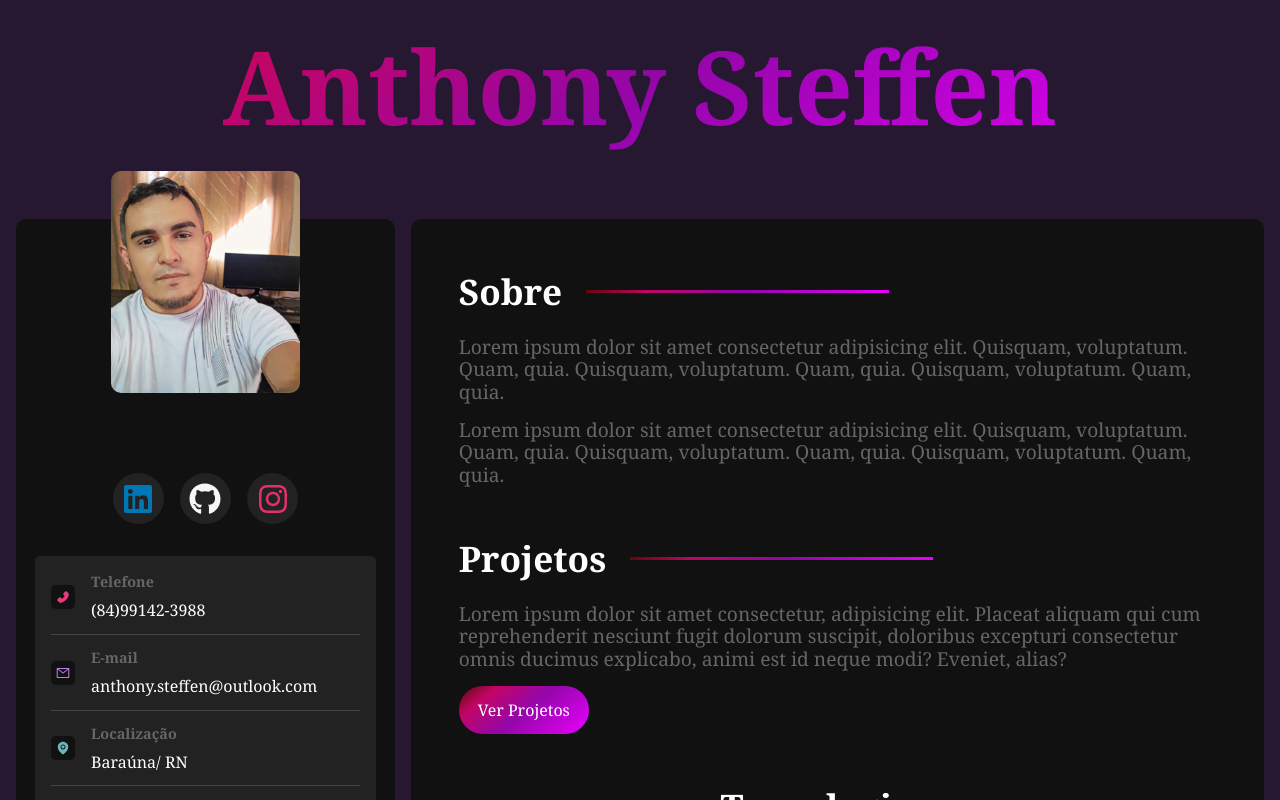
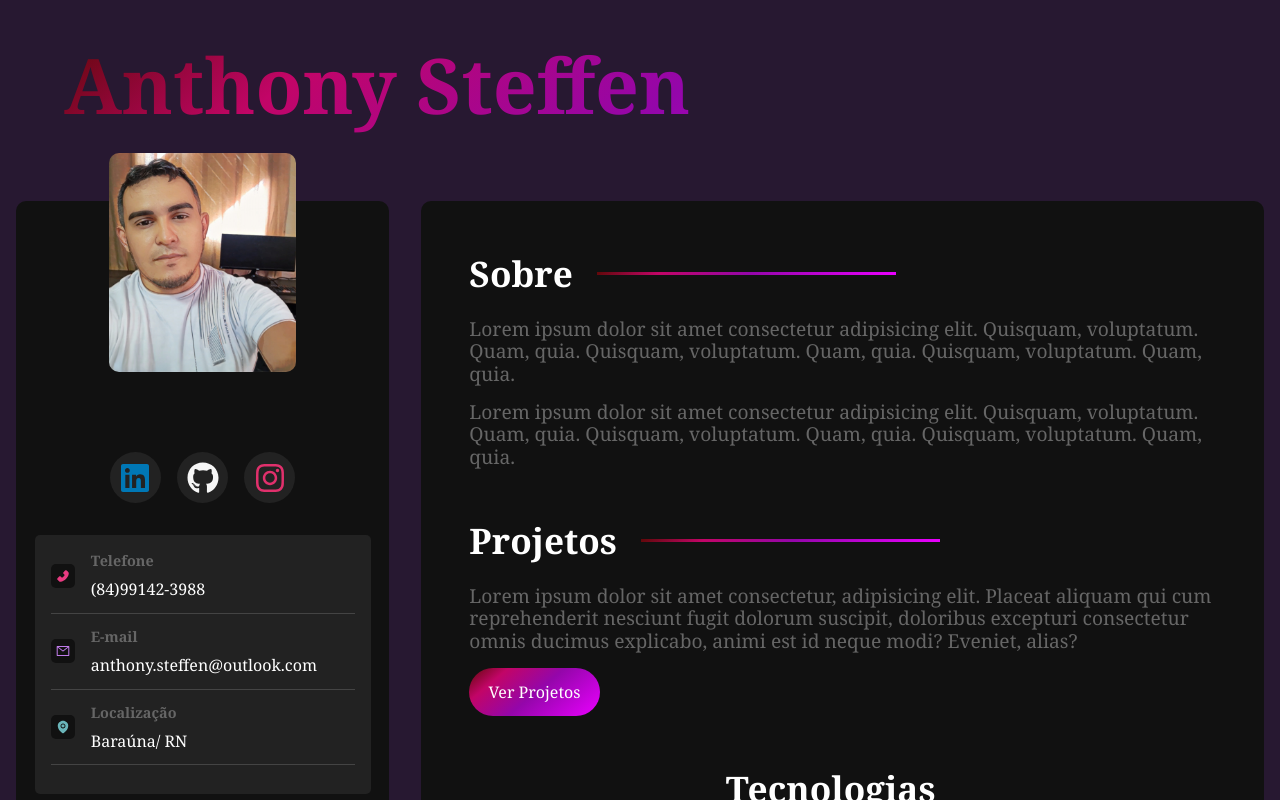
Before and after one commit to anthony-steffen/react-sass-curriculo, a React (Vite) app: page / in a window 1280 px wide. Shown: the top 800 px of the page. Built offline with nearby package versions, Linux system fonts and the light colour scheme.

Commit message:
:necktie: Modificando estilo.

```diff
--- a/src/App.jsx
+++ b/src/App.jsx
@@ -1,4 +1,4 @@
-import MainContent from './components/MainContent';
+import MainContent from './components/Maincontent';
 import Sidebar from './components/Sidebar';
 
 import './styles/components/app.sass';
--- a/src/components/Projects.jsx
+++ b/src/components/Projects.jsx
@@ -1,3 +1,5 @@
+import Loading from '../img/loading.png';
+
 function Projects() {
   return (
     <section className="projects-container">
@@ -8,7 +10,7 @@ function Projects() {
         doloribus excepturi consectetur omnis ducimus explicabo,
         animi est id neque modi? Eveniet, alias?
       </p>
-      <a href="http://link-para-projetos-github" className="btn">
+      <a href={ Loading } className="btn">
         Ver Projetos
       </a>
     </section>
--- a/src/components/Sidebar.jsx
+++ b/src/components/Sidebar.jsx
@@ -1,6 +1,7 @@
 import SocialNetworks from './SocialNetworks';
 
 import Avatar from '../img/anthony.jpg';
+import Loading from '../img/loading.png';
 
 import '../styles/components/sidebar.sass';
 import Information from './Information';
@@ -13,7 +14,7 @@ function Sidebar() {
       </div>
       <SocialNetworks />
       <Information />
-      <a href="http://" className="btn"><span>Download Currículo</span></a>
+      <a href={ Loading } className="btn"><span>Download Currículo</span></a>
     </aside>
   );
 }
--- a/src/styles/components/app.sass
+++ b/src/styles/components/app.sass
@@ -4,31 +4,29 @@
 .app
   display: flex
   flex-wrap: wrap
-  padding: 1rem
-  gap: 1rem
 
   h1
     width: 100%
     color: var.$text-color
-    font-size: 5vw
-    margin-bottom: 5rem
+    font-size: 6vw
+    margin: 2rem 0 4rem 4rem
     background: var.$gradient
     -webkit-background-clip: text
     -webkit-text-fill-color: transparent
 
-  @media (max-width: 320px)
-    display: flex
-    flex-wrap: wrap
-    justify-content: center
-    padding: 1rem
-    gap: 1rem
+  // @media (max-width: 320px)
+  //   display: flex
+  //   flex-wrap: wrap
+  //   justify-content: center
+  //   padding: 1rem
+  //   gap: 1rem
 
-  h1
-    @include mix.center
-    width: 100%
-    color: var.$text-color
-    font-size: 8vw
-    margin-bottom: 3rem
-    background: var.$gradient
-    -webkit-background-clip: text
-    -webkit-text-fill-color: transparent
+  // h1
+  //   @include mix.center
+  //   width: 100%
+  //   color: var.$text-color
+  //   font-size: 8vw
+  //   margin-bottom: 3rem
+  //   background: var.$gradient
+  //   -webkit-background-clip: text
+  //   -webkit-text-fill-color: transparent
--- a/src/styles/components/maincontent.sass
+++ b/src/styles/components/maincontent.sass
@@ -6,6 +6,7 @@
   flex: 2 1 0
   border-radius: var.$container-border-radius
   padding: 3rem
+  margin: 0rem 1rem 1rem 1rem
 
   section
     display: flex
--- a/src/styles/components/sidebar.sass
+++ b/src/styles/components/sidebar.sass
@@ -9,6 +9,7 @@
   flex: 1 1 0
   border-radius: var.$container-border-radius
   position: relative
+  margin: 0 1rem 2rem 1rem
 
   .avatar
     @include mix.center
```
Also changed, not shown: src/img/loading.png (added).
